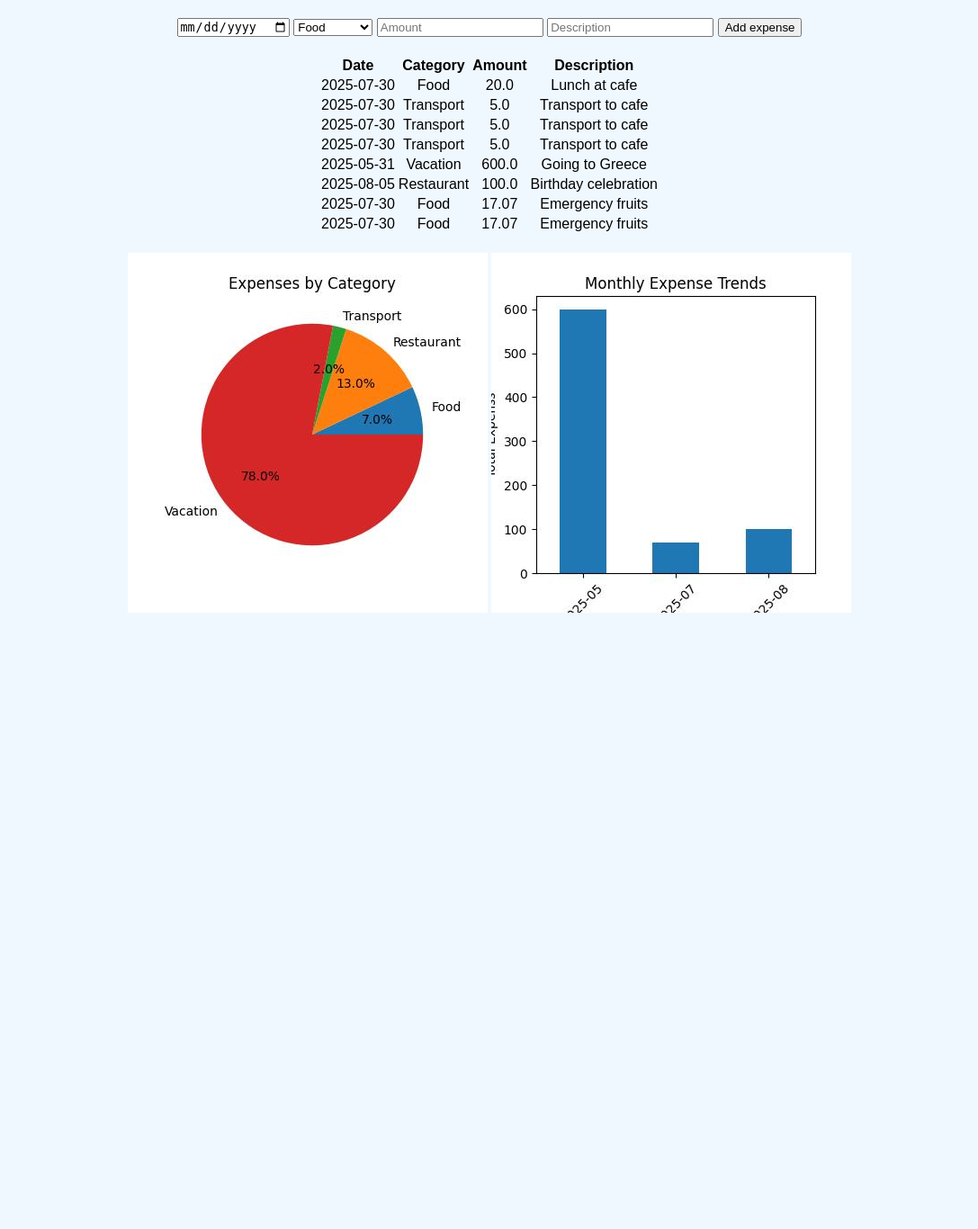
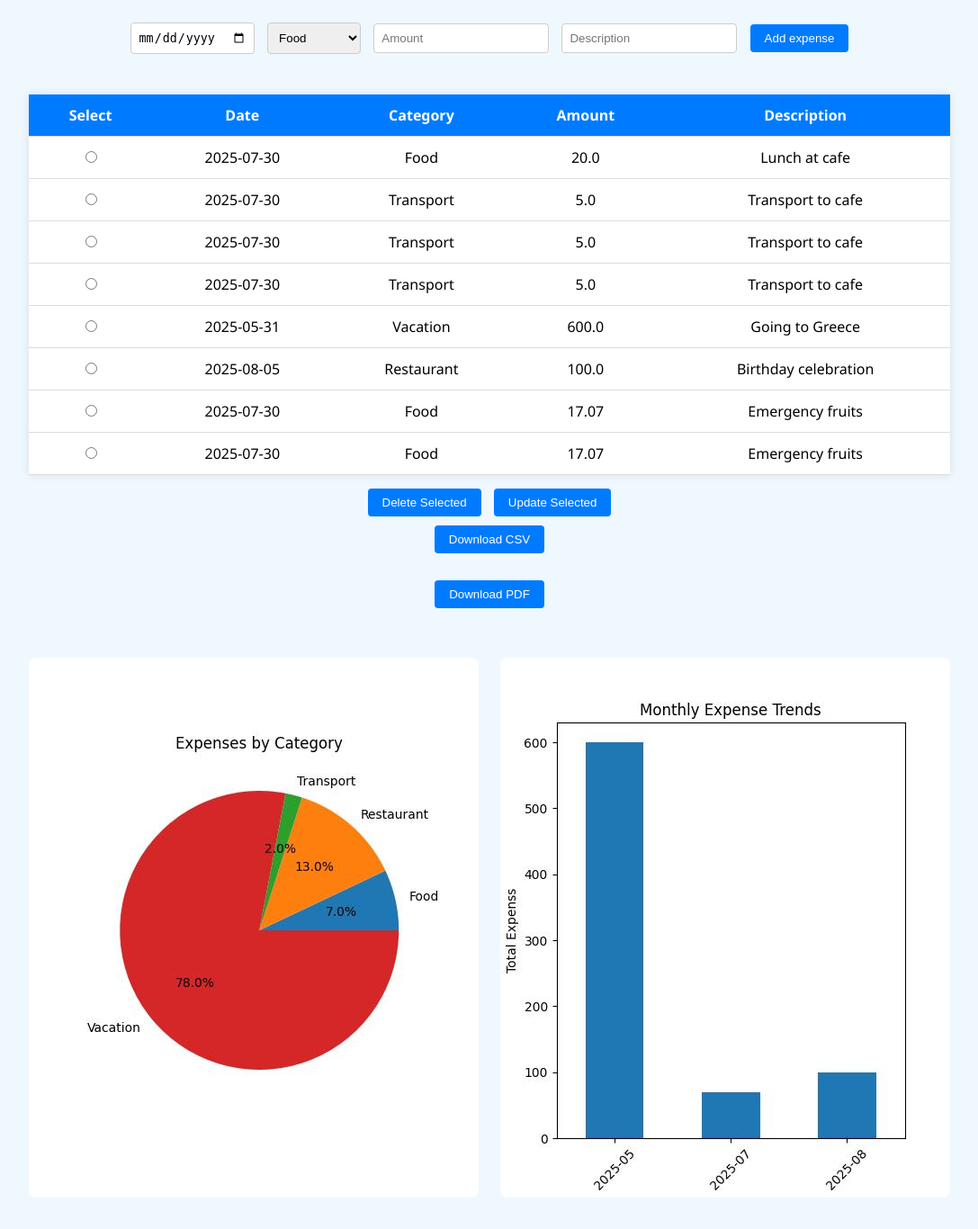
Before and after one commit to Indsyra/Python-projects, a Flask app: page / in a window 1280 px wide. Shown: the whole page at 90% size, without its empty margins (96-1183 px from the left). Before the commit the page ends 681 px from the top, so only its background shows below. Run offline with Flask 3, Linux system fonts and the light colour scheme.

Commit message:
Updates on current project expense_tracker

```diff
--- a/7_Intermediate_Projects/2_Expense_Traker/expense_tracker/app.py
+++ b/7_Intermediate_Projects/2_Expense_Traker/expense_tracker/app.py
@@ -21,7 +21,7 @@ def log_expense(date, category, amount, description):
 def plot_expenses_by_category(df):
     summary = df.groupby("Category")["Amount"].sum()
     plt.figure()
-    summary.plot(kind="pie", autopct="%1.1f%%", figsize=(4,4), title="Expenses by Category")
+    summary.plot(kind="pie", autopct="%1.1f%%", figsize=(5,6), title="Expenses by Category")
     plt.ylabel("")
     plt.savefig("static/media/expense_per_category.jpg")
 
@@ -31,7 +31,7 @@ def plot_monthly_trends(df):
     df["Month"] = df["Date"].dt.to_period("M")
     monthly_summary = df.groupby("Month")["Amount"].sum()
     plt.figure()
-    monthly_summary.plot(kind="bar", figsize=(4,4), title="Monthly Expense Trends")
+    monthly_summary.plot(kind="bar", figsize=(5,6), title="Monthly Expense Trends")
     plt.xlabel("Month")
     plt.ylabel("Total Expenss")
     plt.xticks(rotation=45)
@@ -58,6 +58,8 @@ def home():
             description=description
         )
 
+
+
     df = load_expenses()
     data = df.to_dict(orient="records")
     columns = df.columns
--- a/7_Intermediate_Projects/2_Expense_Traker/expense_tracker/templates/index.html
+++ b/7_Intermediate_Projects/2_Expense_Traker/expense_tracker/templates/index.html
@@ -5,24 +5,73 @@
             Expense tracker App
         </title>
         <style>
-            body{
-                font-family: Arial, sans-serif;
+            body {
+                font-family: 'Segoe UI', Tahoma, Geneva, Verdana, sans-serif;
+                background: #f0f8ff;
                 margin: 0;
                 padding: 0;
                 text-align: center;
-                background: #f0f8ff;
             }
-            table{
-                margin: 0px auto;
-            }
+
             .container {
                 padding: 20px;
             }
-            tr {
+
+            form {
+                margin-bottom: 20px;
+            }
+
+            table {
+                margin: 0 auto;
+                border-collapse: collapse;
+                width: 80%;
+                background: white;
+                box-shadow: 0 0 10px rgba(0,0,0,0.1);
+            }
+
+            th, td {
+                padding: 12px 15px;
                 border-bottom: 1px solid #ddd;
             }
+
             tr:hover {
-                background-color: #D6EEEE;
+                background-color: #e0f7fa;
+            }
+
+            th {
+                background-color: #007BFF;
+                color: white;
+            }
+
+            input[type="text"], input[type="number"], input[type="date"], select {
+                padding: 8px;
+                margin: 5px;
+                border-radius: 4px;
+                border: 1px solid #ccc;
+            }
+
+            button {
+                padding: 8px 16px;
+                margin: 5px;
+                border: none;
+                border-radius: 4px;
+                background-color: #007BFF;
+                color: white;
+                cursor: pointer;
+            }
+
+            button:hover {
+                background-color: #0056b3;
+            }
+
+            .table-form-buttons {
+                margin-top: 10px;
+            }
+
+            img {
+                margin: 10px;
+                max-width: 45%;
+                border-radius: 8px;
             }
         </style>
     </header>
@@ -43,12 +92,16 @@
         {% if data %}
             <table>
                 <tr>
+                    <th>Select</th>
                 {% for col in columns %}
                     <th>{{ col }}</th>
                 {% endfor %}
                 </tr>
                 {% for row in data %}
                     <tr>
+                            <td>
+                                <input type="radio" name="selected_row" value="row_{{ loop.index0 }}">
+                            </td>
                         {% for col in columns %}
                             <td>
                                 {{ row[col] }}
@@ -57,6 +110,19 @@
                     </tr>
                 {% endfor %}
             </table>
+            <div class="table-form-buttons">
+                <button type="submit" name="action" value="delete">Delete Selected</button>
+                <button type="submit" name="action" value="update">Update Selected</button>
+            </div>
+            <form method="GET" action="/">
+                <input type="hidden" name="download" value="csv">
+                <button type="submit">Download CSV</button>
+            </form>
+
+            <form method="GET" action="/">
+                <input type="hidden" name="download" value="pdf">
+                <button type="submit">Download PDF</button>
+            </form>
         {% endif %}
         <div class="container">
             <img src="../static/media/expense_per_category.jpg" title="Expenses per category">
```
Also changed, not shown: 7_Intermediate_Projects/2_Expense_Traker/expense_tracker/static/media/expense_per_category.jpg, 7_Intermediate_Projects/2_Expense_Traker/expense_tracker/static/media/expenses_monthly_trend.jpg, README.md.
